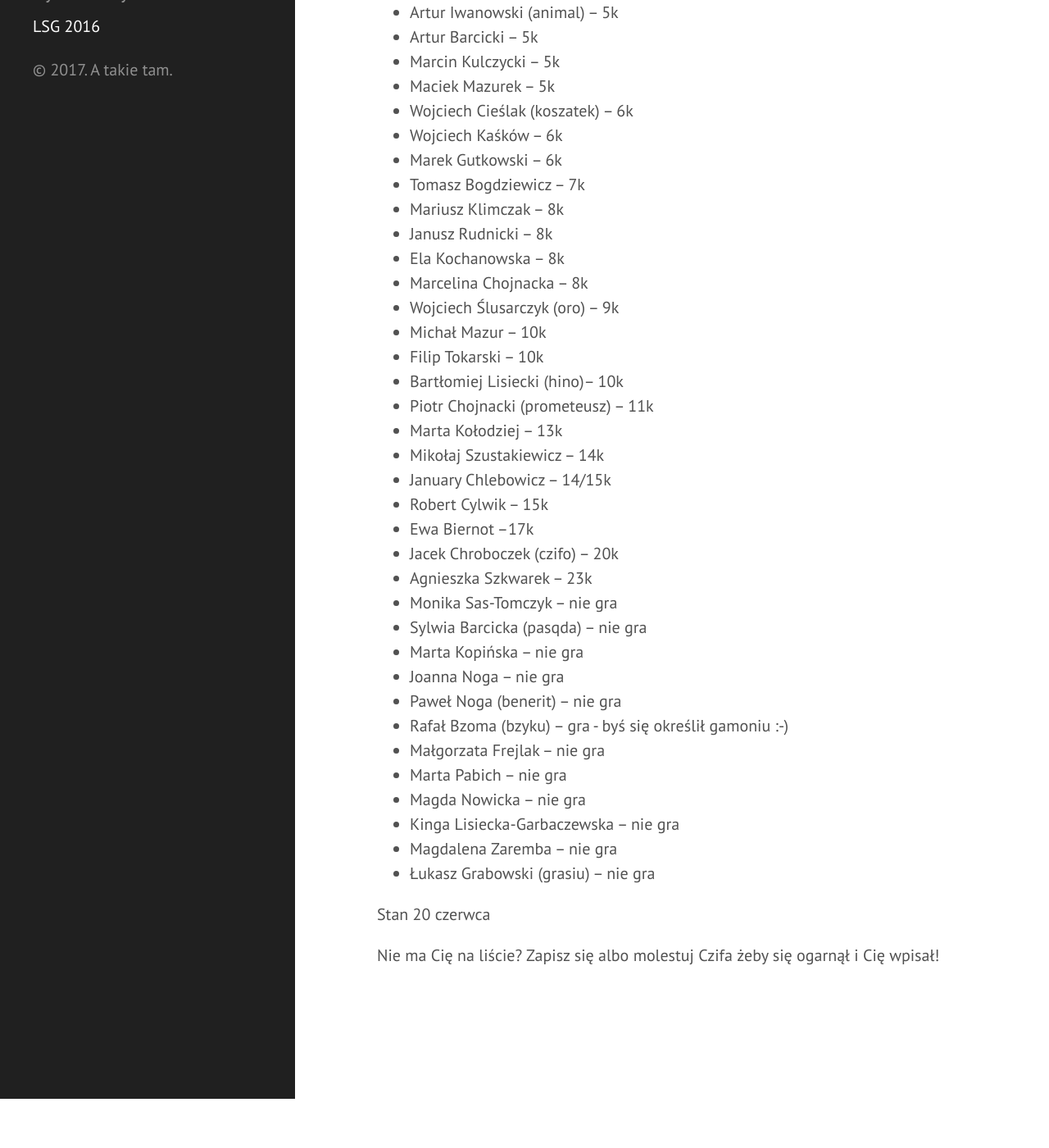
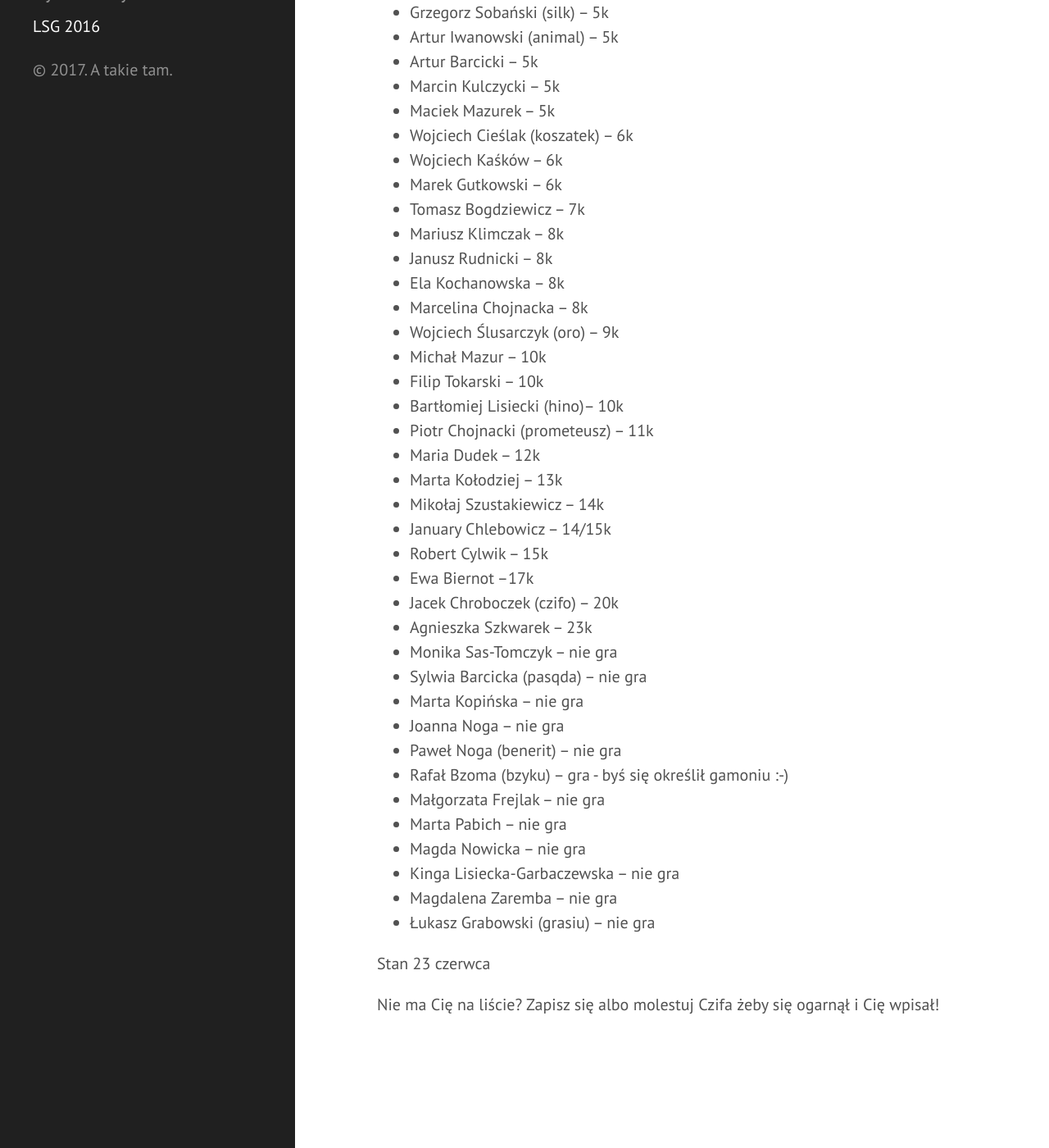
Before and after one commit to tasuki/lsg, a Jekyll site: the page built from zarejestrowani.md, in a window 1280 px wide and 1400 px high, scrolled down 928 px. Shown: the whole window at 82% size. Built offline with Jekyll 4.4.1, drawn with Linux system fonts in a browser that asks for light colours; before the commit the page ends 2268 px from its top, so only the background shows below that.

Commit message:
Update zarejestrowani.md

```diff
--- a/zarejestrowani.md
+++ b/zarejestrowani.md
@@ -48,6 +49,7 @@ Zarejestrowani uczestnicy (mniej więcej wg siły):
 - Filip Tokarski -- 10k
 - Bartłomiej Lisiecki (hino)-- 10k
 - Piotr Chojnacki (prometeusz) -- 11k
+- Maria Dudek -- 12k
 - Marta Kołodziej -- 13k
 - Mikołaj Szustakiewicz -- 14k
 - January Chlebowicz -- 14/15k
@@ -70,6 +72,6 @@ Zarejestrowani uczestnicy (mniej więcej wg siły):
 
 
 
-Stan 20 czerwca
+Stan 23 czerwca
 
 Nie ma Cię na liście?  Zapisz się albo molestuj Czifa żeby się ogarnął i Cię wpisał!
```
Also changed, not shown: other parts of zarejestrowani.md (+1 -0 lines).
